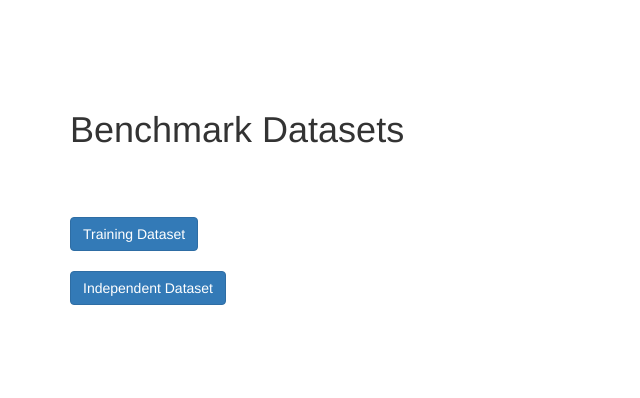
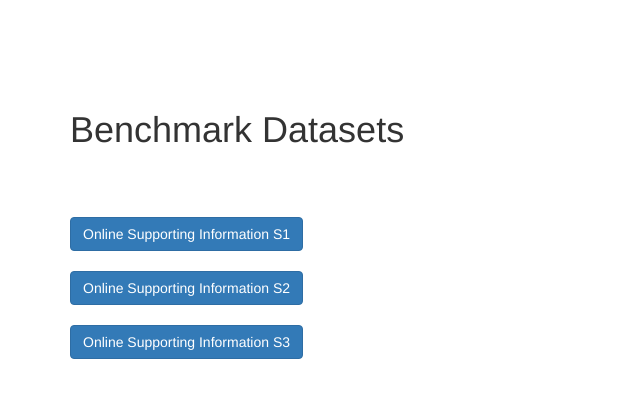
Before and after one commit to csbioinfopk/enpred, a Flask app: page /supl in a window 1280 px wide. Shown: the part 52-450 px from the top of the page, without its empty margins (0-640 px from the left). Run offline with Flask 2, Linux system fonts and the light colour scheme; parts of the project's set-up code (start-up, migrations or seed data) failed here and were passed over; some libraries are stand-ins or nearby versions.

Commit message:
Add files via upload

```diff
--- a/requirements.txt
+++ b/requirements.txt
@@ -9,7 +9,7 @@ numpy==1.17.3
 joblib==0.14.0
 pyparsing==2.4.2
 python-dateutil==2.8.0
-scikit-learn==0.21.3
+scikit-learn==0.20.3
 scipy==1.3.1
 six==1.12.0
 sklearn==0.0
--- a/templates/supl.html
+++ b/templates/supl.html
@@ -2,7 +2,9 @@
 
 {% block body %}
   <h1 style="padding-bottom: 5%;">Benchmark Datasets</h1>
-  <a class="btn btn-primary" href="{{ url_for('static', filename='train.zip') }}">Training Dataset</a>
+  <a class="btn btn-primary" href="{{ url_for('static', filename='Supp-S1.pdf') }}"> Online Supporting Information S1 </a>
   <br><br>
-  <a class="btn btn-primary" href="{{ url_for('static', filename='independent.zip') }}">Independent Dataset</a>
+  <a class="btn btn-primary" href="{{ url_for('static', filename='Supp-S2.pdf') }}"> Online Supporting Information S2 </a>
+  <br><br>
+  <a class="btn btn-primary" href="{{ url_for('static', filename='Supp-S3.pdf') }}"> Online Supporting Information S3 </a>
 {% endblock %}
```
Also changed, not shown: 3 other files.
